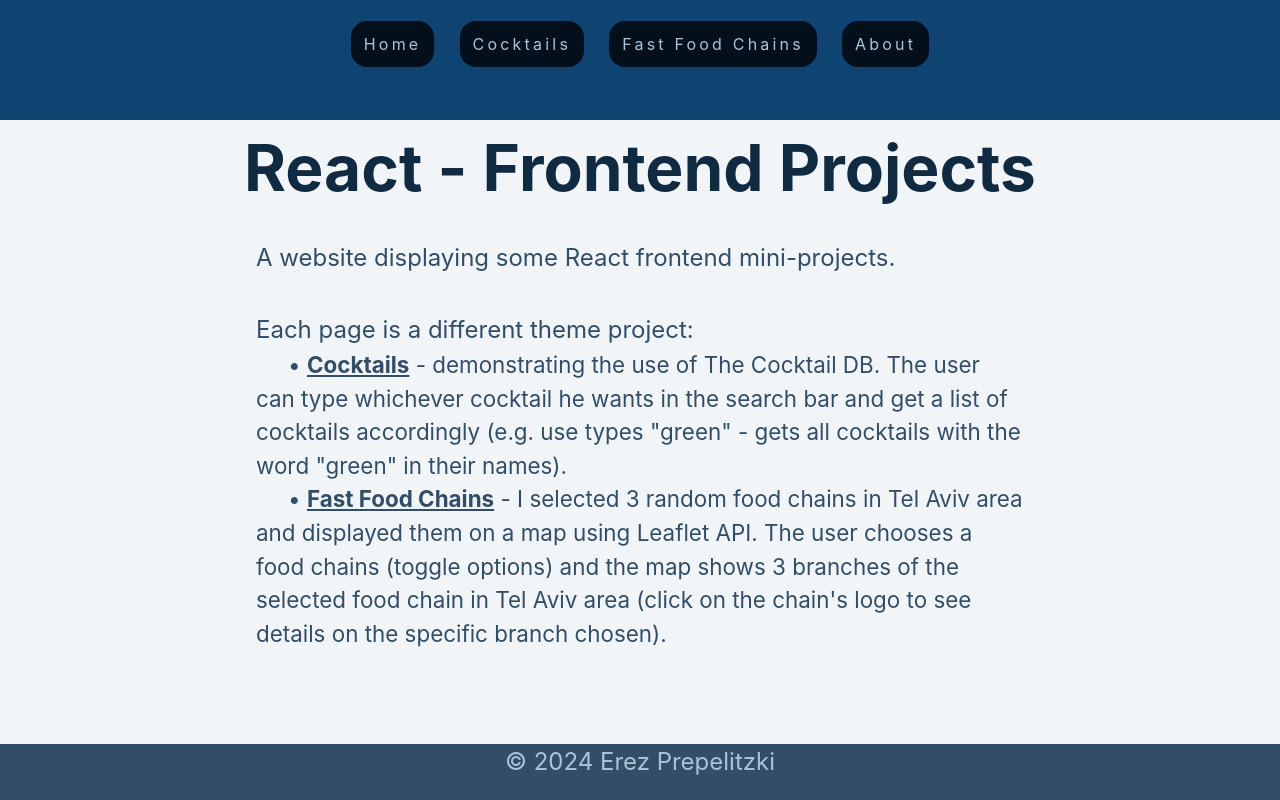
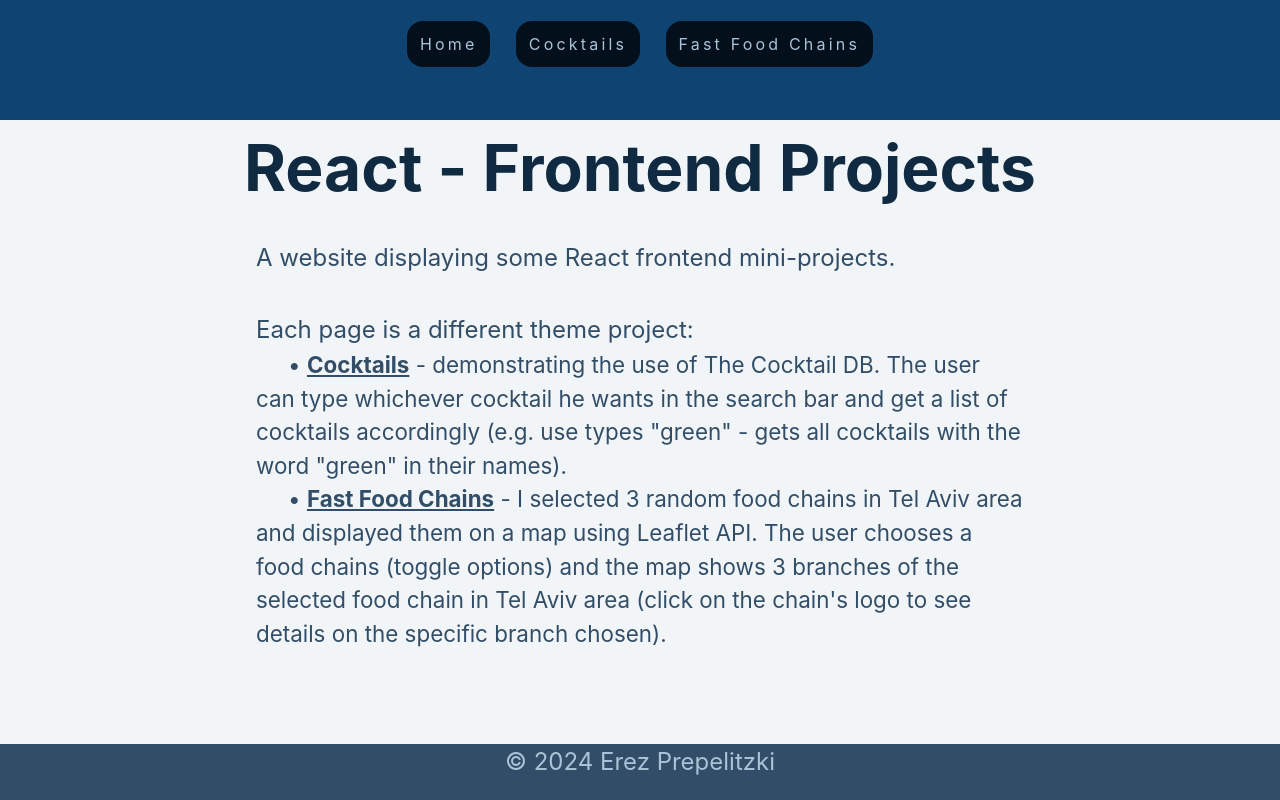
Before and after one commit to ErezPre/react-app, a React (Create React App) app: page / in a window 1280 px wide. Built offline with nearby package versions, Linux system fonts and the light colour scheme.

Commit message:
About link removed

```diff
--- a/src/components/Navbar.js
+++ b/src/components/Navbar.js
@@ -21,11 +21,11 @@ function Navbar() {
               Fast Food Chains
             </Link>
           </div>
-          <div className="nav-item-container">
+          {/* <div className="nav-item-container">
             <Link to="/about" className="nav-item">
               About
             </Link>
-          </div>
+          </div> */}
         </ul>
       </nav>
       {/* <Outlet /> */}
```
